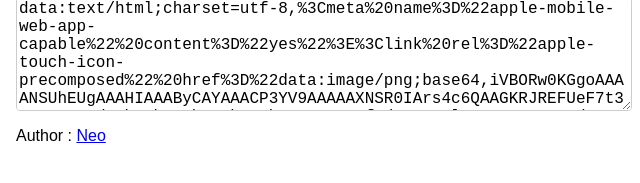
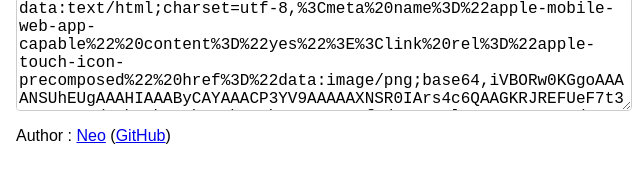
Before and after one commit to Neos21/ios-memo-icon-generator, a plain HTML site: page index.html in a window 1280 px wide. Shown: the part 469-652 px from the top of the page, 0-640 px from the left. Drawn offline with Linux system fonts and the light colour scheme.

Commit message:
Update index.html

```diff
--- a/index.html
+++ b/index.html
@@ -266,7 +266,7 @@ function copyTextarea(targetElement) {
   </div>
 </div>
 
-<p>Author : <a href="http://neo.s21.xrea.com/">Neo</a></p>
+<p>Author : <a href="https://neos21.net/">Neo</a> (<a href="https://github.com/Neos21/ios-memo-icon-generator">GitHub</a>)</p>
 
   </body>
 </html>
```
